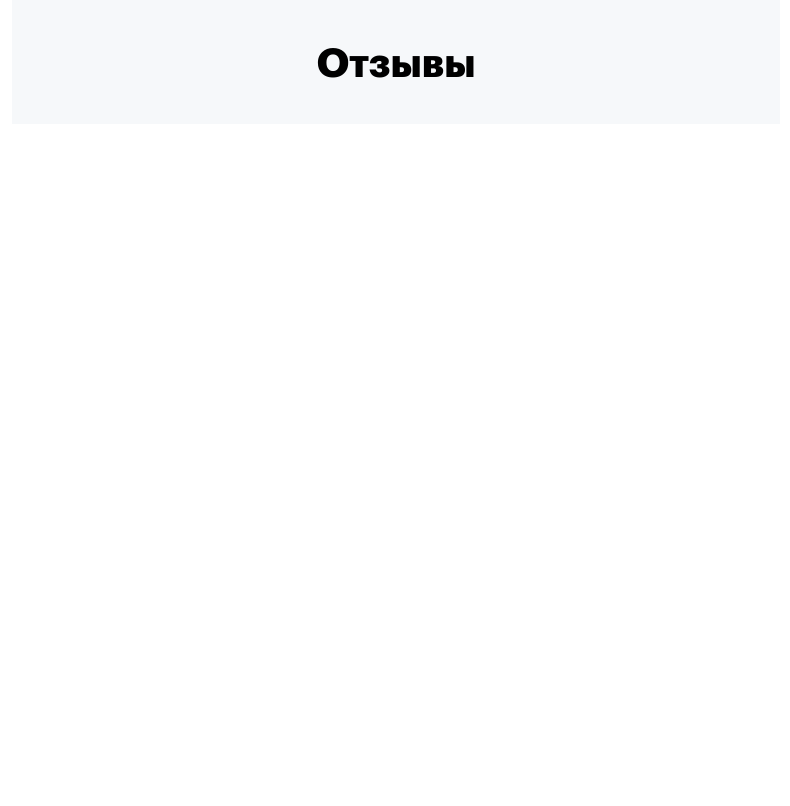
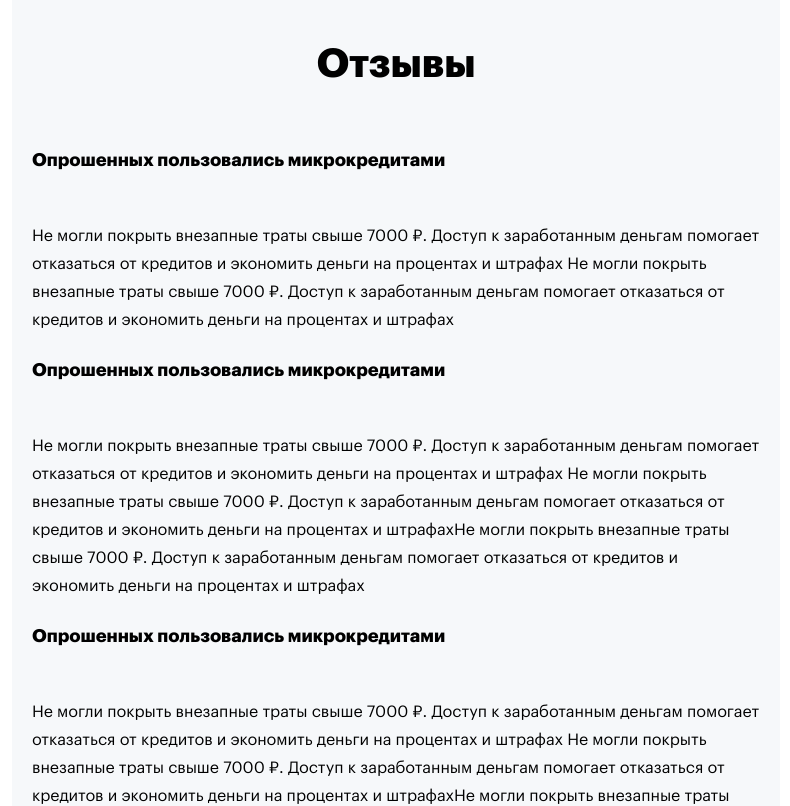
Before and after one commit to AndrewRusanov/lab-internet-test, a React (Vite) app: page / in a window 1280 px wide. Shown: the part 1760-2566 px from the top of the page, without its empty margins (244-1034 px from the left). Before the commit the page ends 1884 px from the top, so only its background shows below. Built offline with nearby package versions, Linux system fonts and the light colour scheme.

Commit message:
feat: add info block

```diff
--- a/src/components/App.tsx
+++ b/src/components/App.tsx
@@ -5,6 +5,7 @@ import Header from "./Header";
 import HowItWorks from "./HowItWorks";
 import ThirdBlock from "./ThirdBlock";
 import Reviews from "./Reviews";
+import InfoBlock from "./InfoBlock";
 
 import styles from "./App.module.css";
 
@@ -16,6 +17,7 @@ const App: FC = () => {
       <HowItWorks />
       <ThirdBlock />
       <Reviews />
+      <InfoBlock />
     </main>
   );
 };
--- /dev/null
+++ b/src/components/InfoBlock/InfoBlock.module.css
@@ -0,0 +1,84 @@
+.background {
+  background-color: var(--extra-light-gray);
+  padding: 68px 0;
+}
+
+.container {
+  display: flex;
+  flex-direction: row;
+  flex-wrap: wrap;
+  justify-content: space-between;
+  max-width: 1216px;
+  gap: 37px 32px;
+  margin: 0 auto;
+  padding: 0;
+  list-style: none;
+}
+
+.item {
+  display: flex;
+  flex-direction: column;
+  max-width: 592px;
+}
+
+.itemTitle {
+  font-size: 18px;
+  line-height: 32px;
+  font-weight: 700;
+  padding: 0;
+  margin: 0 0 17px 0;
+}
+
+.itemDescription {
+  font-size: 16px;
+  line-height: 28px;
+  font-weight: 400;
+  padding: 0;
+  margin: 0;
+}
+
+@media screen and (max-width: 1919px) {
+  .background {
+    padding: 20px 20px 32px 20px;
+  }
+
+  .container {
+    flex-direction: column;
+    flex-wrap: nowrap;
+    justify-content: center;
+    max-width: 728px;
+    gap: 20px;
+  }
+
+  .item {
+    max-width: 100%;
+  }
+
+  .itemTitle {
+    margin: 0 0 46px 0;
+  }
+}
+
+@media screen and (max-width: 767px) {
+  .background {
+    padding: 20px 16px;
+  }
+
+  .container {
+    max-width: 343px;
+  }
+
+  .itemTitle {
+    margin: 0 0 14px 0;
+  }
+}
+
+@media screen and (max-width: 374px) {
+  .background {
+    padding: 16px 16px 20px;
+  }
+
+  .container {
+    max-width: 288px;
+  }
+}
--- /dev/null
+++ b/src/components/InfoBlock/InfoBlock.tsx
@@ -0,0 +1,21 @@
+import { FC } from "react";
+
+import { infoBlockList } from "data/constants";
+import styles from "./InfoBlock.module.css";
+
+const InfoBlock: FC = () => {
+  return (
+    <section className={styles.background}>
+      <ul className={styles.container}>
+        {infoBlockList.map((item, index) => (
+          <li key={index} className={styles.item}>
+            <p className={styles.itemTitle}>{item.title}</p>
+            <span className={styles.itemDescription}>{item.description}</span>
+          </li>
+        ))}
+      </ul>
+    </section>
+  );
+};
+
+export default InfoBlock;
--- /dev/null
+++ b/src/components/InfoBlock/index.ts
@@ -0,0 +1,3 @@
+import InfoBlock from "./InfoBlock";
+
+export default InfoBlock;
--- a/src/data/constants.tsx
+++ b/src/data/constants.tsx
@@ -1,4 +1,5 @@
 import { howItWorksItem } from "types/howItWorksTypes";
+import { InfoBlockItem } from "types/infoBlockTypes";
 import { ReviewItem } from "types/reviewsTypes";
 import Icon from "UI/Icon";
 
@@ -78,3 +79,26 @@ export const reviewList: ReviewItem[] = [
       "Каждый из нас понимает очевидную вещь: перспективное планирование предоставляет широкие возможности для анализа существующих паттернов поведения. В своём стремлении улучшить пользовательский опыт мы",
   },
 ];
+
+export const infoBlockList: InfoBlockItem[] = [
+  {
+    title: "Опрошенных пользовались микрокредитами",
+    description:
+      "Не могли покрыть внезапные траты свыше 7000 ₽. Доступ к заработанным деньгам помогает отказаться от кредитов и экономить деньги на процентах и штрафах Не могли покрыть внезапные траты свыше 7000 ₽. Доступ к заработанным деньгам помогает отказаться от кредитов и экономить деньги на процентах и штрафах",
+  },
+  {
+    title: "Опрошенных пользовались микрокредитами",
+    description:
+      "Не могли покрыть внезапные траты свыше 7000 ₽. Доступ к заработанным деньгам помогает отказаться от кредитов и экономить деньги на процентах и штрафах Не могли покрыть внезапные траты свыше 7000 ₽. Доступ к заработанным деньгам помогает отказаться от кредитов и экономить деньги на процентах и штрафахНе могли покрыть внезапные траты свыше 7000 ₽. Доступ к заработанным деньгам помогает отказаться от кредитов и экономить деньги на процентах и штрафах",
+  },
+  {
+    title: "Опрошенных пользовались микрокредитами",
+    description:
+      "Не могли покрыть внезапные траты свыше 7000 ₽. Доступ к заработанным деньгам помогает отказаться от кредитов и экономить деньги на процентах и штрафах Не могли покрыть внезапные траты свыше 7000 ₽. Доступ к заработанным деньгам помогает отказаться от кредитов и экономить деньги на процентах и штрафахНе могли покрыть внезапные траты свыше 7000 ₽. Доступ к заработанным деньгам помогает отказаться от кредитов и экономить деньги на процентах и штрафах",
+  },
+  {
+    title: "Опрошенных пользовались микрокредитами",
+    description:
+      "Не могли покрыть внезапные траты свыше 7000 ₽. Доступ к заработанным деньгам помогает отказаться от кредитов и экономить деньги на процентах и штрафах Не могли покрыть внезапные траты свыше 7000 ₽. Доступ к заработанным деньгам помогает отказаться от кредитов и экономить деньги на процентах и штрафах",
+  },
+];
--- /dev/null
+++ b/src/types/infoBlockTypes.ts
@@ -0,0 +1,4 @@
+export type InfoBlockItem = {
+  title: string;
+  description: string;
+};
```
